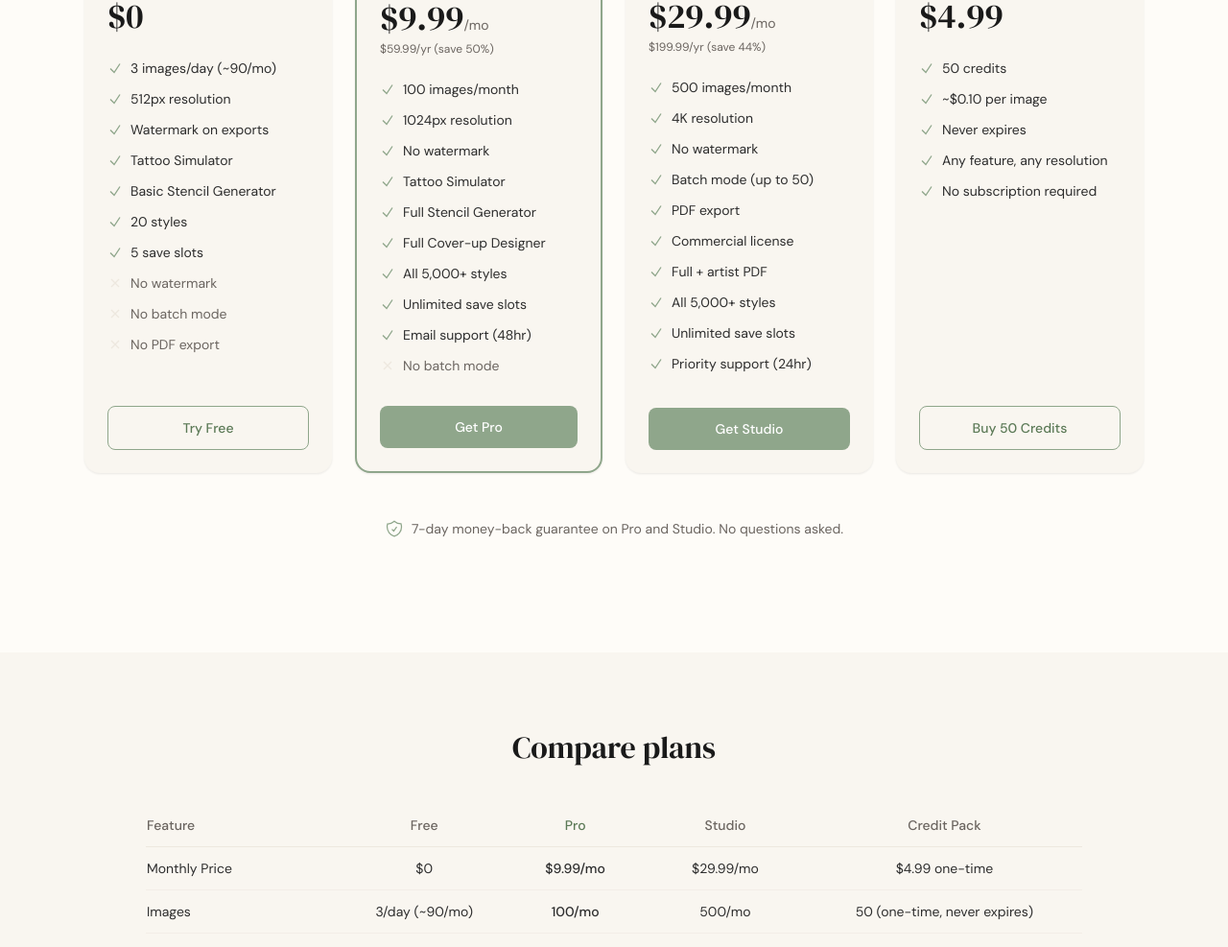
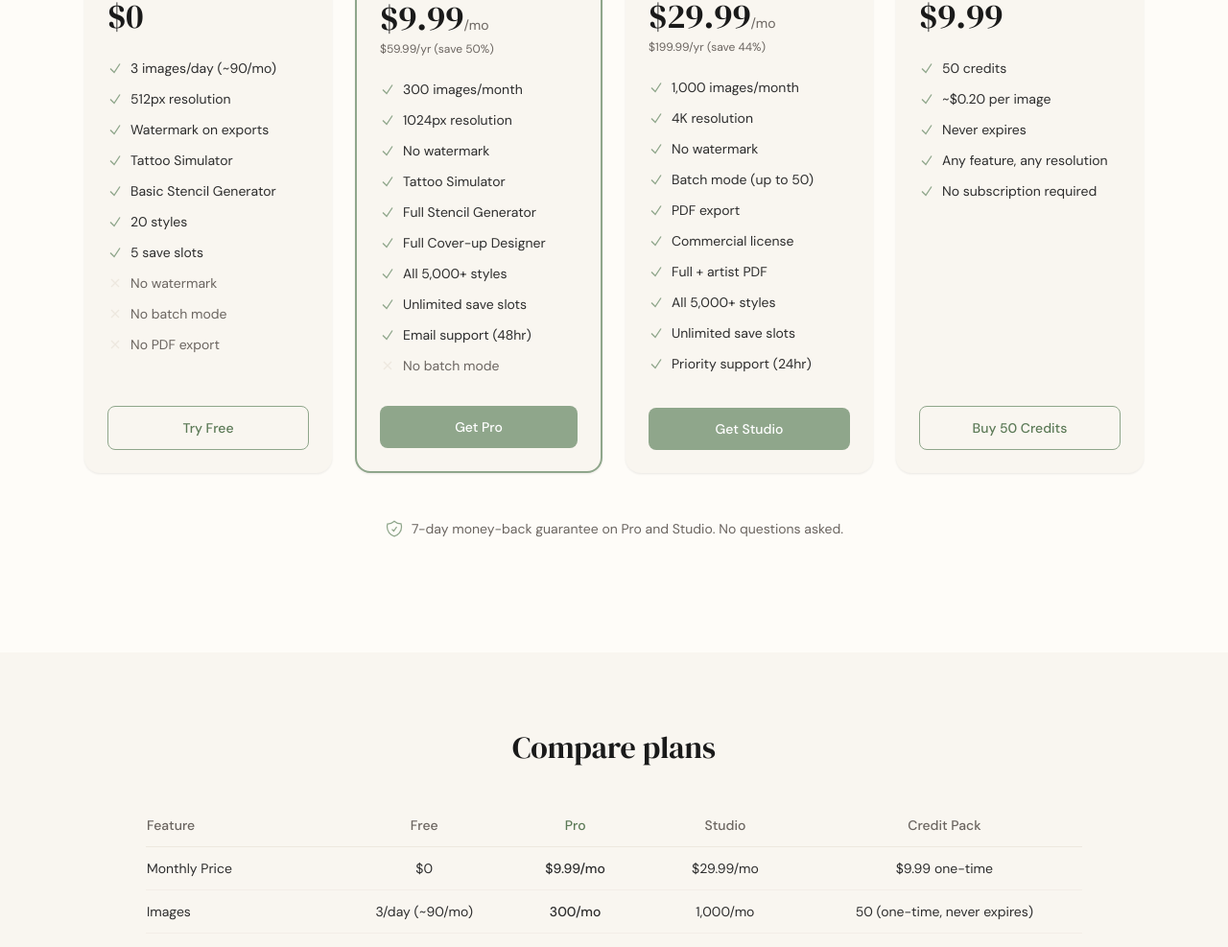
Before and after one commit to ti-kiu/inksnap, a Next.js app: page /pricing in a window 1280 px wide. Shown: the part 473-1460 px from the top of the page at 96% size. Built offline with nearby package versions, Linux system fonts and the light colour scheme.

Commit message:
fix: pricing math - Pro 300/mo, Studio 1000/mo, Credit Pack $9.99/50

```diff
--- a/src/app/page.tsx
+++ b/src/app/page.tsx
@@ -317,12 +317,12 @@ export default function LandingPage() {
             <div className="bg-cream rounded-xl p-6 shadow-card border-2 border-sage">
               <p className="text-sm text-sage-dark font-medium mb-1">Pro</p>
               <p className="font-display text-3xl text-ink">$9.99</p>
-              <p className="text-sm text-stone mt-1">100 images/mo · No watermark · 1024px</p>
+              <p className="text-sm text-stone mt-1">300 images/mo · No watermark · 1024px</p>
             </div>
             <div className="bg-cream rounded-xl p-6 shadow-soft">
               <p className="text-sm text-stone mb-1">Studio</p>
               <p className="font-display text-3xl text-ink">$29.99</p>
-              <p className="text-sm text-stone mt-1">500 images/mo · 4K · Batch · Commercial</p>
+              <p className="text-sm text-stone mt-1">1,000 images/mo · 4K · Batch · Commercial</p>
             </div>
           </div>
           <Link
--- a/src/app/pricing/page.tsx
+++ b/src/app/pricing/page.tsx
@@ -4,7 +4,7 @@ import type { Metadata } from "next";
 export const metadata: Metadata = {
   title: "InkPreview Pricing — Free, Pro & Studio Plans",
   description:
-    "InkPreview pricing: Free plan with 3 daily images. Pro at $9.99/mo for 100 images. Studio at $29.99/mo for 4K, batch mode, and commercial license. Compare plans.",
+    "InkPreview pricing: Free plan with 3 daily images. Pro at $9.99/mo for 300 images. Studio at $29.99/mo for 4K, batch mode, and commercial license. Compare plans.",
   alternates: { canonical: "/pricing" },
 };
 
@@ -38,7 +38,7 @@ const tiers = [
     highlight: true,
     badge: "Most Popular",
     features: [
-      { text: "100 images/month", included: true },
+      { text: "300 images/month", included: true },
       { text: "1024px resolution", included: true },
       { text: "No watermark", included: true },
       { text: "Tattoo Simulator", included: true },
@@ -59,7 +59,7 @@ const tiers = [
     desc: "For tattoo artists & shops",
     highlight: false,
     features: [
-      { text: "500 images/month", included: true },
+      { text: "1,000 images/month", included: true },
       { text: "4K resolution", included: true },
       { text: "No watermark", included: true },
       { text: "Batch mode (up to 50)", included: true },
@@ -74,13 +74,13 @@ const tiers = [
   },
   {
     name: "Credit Pack",
-    price: "$4.99",
+    price: "$9.99",
     period: "",
-    desc: "Don\'t want a subscription?",
+    desc: "Don\\'t want a subscription?",
     highlight: false,
     features: [
       { text: "50 credits", included: true },
-      { text: "~$0.10 per image", included: true },
+      { text: "~$0.20 per image", included: true },
       { text: "Never expires", included: true },
       { text: "Any feature, any resolution", included: true },
       { text: "No subscription required", included: true },
@@ -91,7 +91,7 @@ const tiers = [
 
 const faqItems = [
   { q: "Can I switch plans anytime?", a: "Yes. Upgrade or downgrade from your account settings. Changes take effect on your next billing cycle." },
-  { q: "Do unused images roll over?", a: "Monthly image limits reset each billing cycle. Credit packs never expire and don\'t reset." },
+  { q: "Do unused images roll over?", a: "Monthly image limits reset each billing cycle. Credit packs never expire and don\\'t reset." },
   { q: "What happens if I hit my image limit?", a: "You can wait for the next cycle, upgrade your plan, or buy a credit pack for additional images." },
   { q: "Is there a free trial of Pro or Studio?", a: "No formal trial, but the Free plan lets you test every core feature with 3 images per day." },
   { q: "Can I cancel anytime?", a: "Yes. No contracts. Cancel from your account page. You keep access until the end of your billing period." },
@@ -108,7 +108,7 @@ export default function PricingPage() {
       { '@type': 'Offer', 'name': 'Free', 'price': '0', 'priceCurrency': 'USD' },
       { '@type': 'Offer', 'name': 'Pro', 'price': '9.99', 'priceCurrency': 'USD', 'billingIncrement': 'P1M' },
       { '@type': 'Offer', 'name': 'Studio', 'price': '29.99', 'priceCurrency': 'USD', 'billingIncrement': 'P1M' },
-      { '@type': 'Offer', 'name': 'Credit Pack', 'price': '4.99', 'priceCurrency': 'USD' }
+      { '@type': 'Offer', 'name': 'Credit Pack', 'price': '9.99', 'priceCurrency': 'USD' }
     ]
   };
 
@@ -215,8 +215,8 @@ export default function PricingPage() {
               </thead>
               <tbody className="divide-y divide-sand/50">
                 {[
-                  ["Monthly Price", "$0", "$9.99/mo", "$29.99/mo", "$4.99 one-time"],
-                  ["Images", "3/day (~90/mo)", "100/mo", "500/mo", "50 (one-time, never expires)"],
+                  ["Monthly Price", "$0", "$9.99/mo", "$29.99/mo", "$9.99 one-time"],
+                  ["Images", "3/day (~90/mo)", "300/mo", "1,000/mo", "50 (one-time, never expires)"],
                   ["Resolution", "512px", "1024px", "4K", "1024px"],
                   ["Watermark", "Yes", "No", "No", "No"],
                   ["Tattoo Simulator", "✓", "✓", "✓", "✓"],
```
